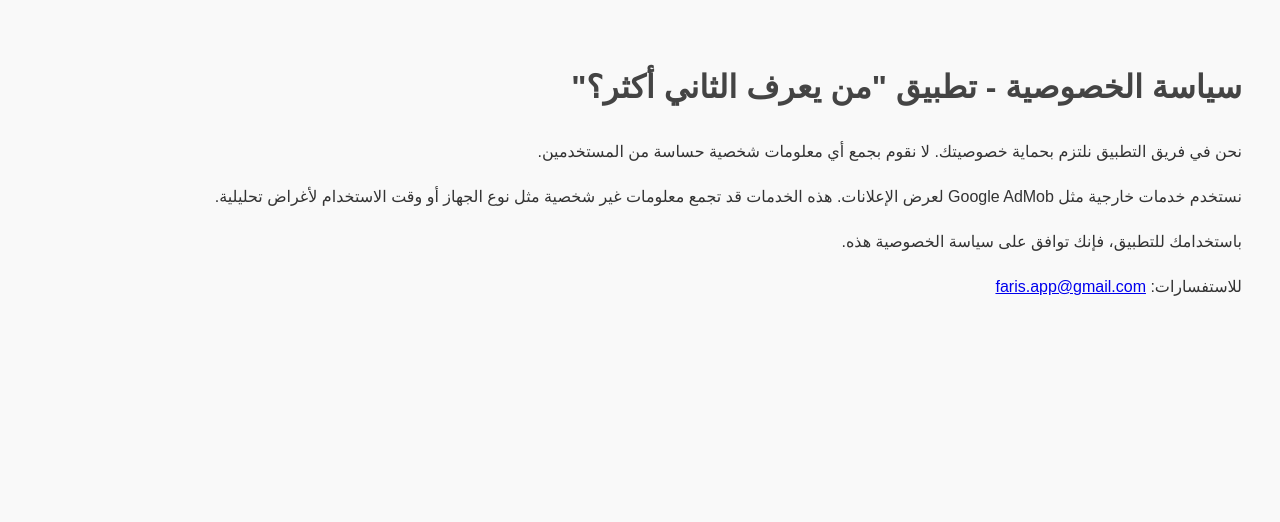
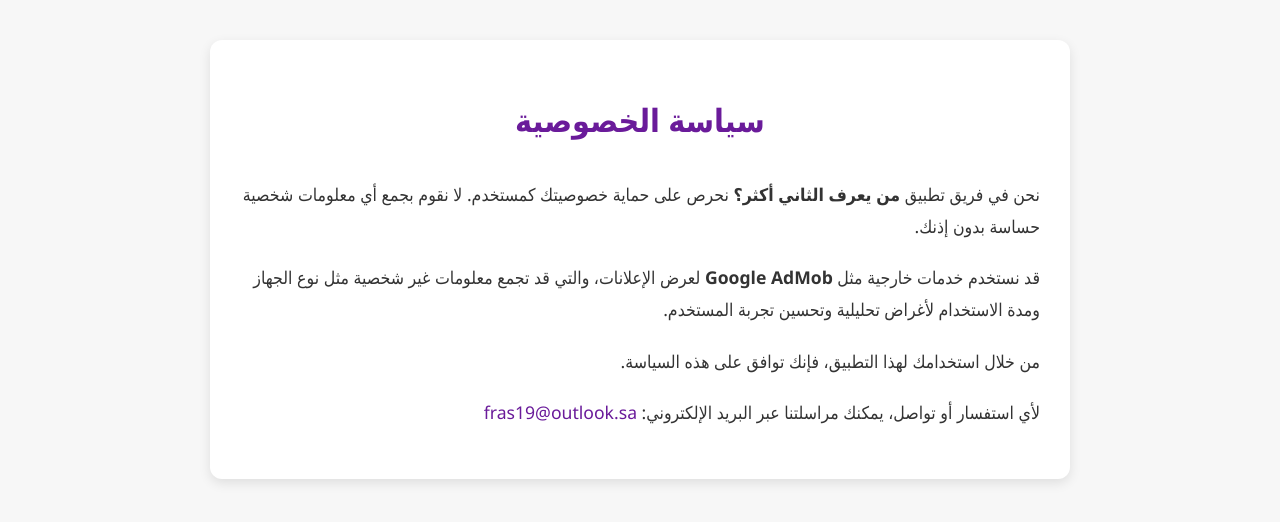
Before and after one commit to ferasdlouw/privacy-policy, a plain HTML site: page index.html in a window 1280 px wide. Drawn offline with Linux system fonts and the light colour scheme.

Commit message:
Update index.html

```diff
--- a/index.html
+++ b/index.html
@@ -2,26 +2,77 @@
 <html lang="ar" dir="rtl">
 <head>
   <meta charset="UTF-8">
-  <title>سياسة الخصوصية</title>
+  <title>سياسة الخصوصية - من يعرف الثاني أكثر؟</title>
   <meta name="viewport" content="width=device-width, initial-scale=1.0">
   <style>
+    :root {
+      --primary: #6a1b9a;
+      --text: #333;
+      --bg: #f7f7f7;
+      --card-bg: #ffffff;
+      --link: #6a1b9a;
+    }
+
     body {
-      background-color: #f9f9f9;
-      font-family: sans-serif;
+      margin: 0;
+      background-color: var(--bg);
+      font-family: 'Segoe UI', Tahoma, sans-serif;
+      color: var(--text);
+      line-height: 1.8;
+    }
+
+    .container {
+      max-width: 800px;
+      margin: 40px auto;
+      background: var(--card-bg);
       padding: 30px;
-      line-height: 1.8;
-      color: #333;
+      border-radius: 12px;
+      box-shadow: 0 4px 12px rgba(0, 0, 0, 0.1);
     }
+
     h1 {
-      color: #444;
+      text-align: center;
+      color: var(--primary);
+      margin-bottom: 30px;
+    }
+
+    p {
+      margin-bottom: 20px;
+      font-size: 1.1rem;
+    }
+
+    a {
+      color: var(--link);
+      text-decoration: none;
+    }
+
+    a:hover {
+      text-decoration: underline;
+    }
+
+    @media (max-width: 600px) {
+      .container {
+        margin: 20px;
+        padding: 20px;
+      }
+
+      h1 {
+        font-size: 1.5rem;
+      }
+
+      p {
+        font-size: 1rem;
+      }
     }
   </style>
 </head>
 <body>
-  <h1>سياسة الخصوصية - تطبيق "من يعرف الثاني أكثر؟"</h1>
-  <p>نحن في فريق التطبيق نلتزم بحماية خصوصيتك. لا نقوم بجمع أي معلومات شخصية حساسة من المستخدمين.</p>
-  <p>نستخدم خدمات خارجية مثل Google AdMob لعرض الإعلانات. هذه الخدمات قد تجمع معلومات غير شخصية مثل نوع الجهاز أو وقت الاستخدام لأغراض تحليلية.</p>
-  <p>باستخدامك للتطبيق، فإنك توافق على سياسة الخصوصية هذه.</p>
-  <p>للاستفسارات: <a href="mailto:faris.app@gmail.com">faris.app@gmail.com</a></p>
+  <div class="container">
+    <h1>سياسة الخصوصية</h1>
+    <p>نحن في فريق تطبيق <strong>من يعرف الثاني أكثر؟</strong> نحرص على حماية خصوصيتك كمستخدم. لا نقوم بجمع أي معلومات شخصية حساسة بدون إذنك.</p>
+    <p>قد نستخدم خدمات خارجية مثل <strong>Google AdMob</strong> لعرض الإعلانات، والتي قد تجمع معلومات غير شخصية مثل نوع الجهاز ومدة الاستخدام لأغراض تحليلية وتحسين تجربة المستخدم.</p>
+    <p>من خلال استخدامك لهذا التطبيق، فإنك توافق على هذه السياسة.</p>
+    <p>لأي استفسار أو تواصل، يمكنك مراسلتنا عبر البريد الإلكتروني: <a href="mailto:fras19@outlook.sa">fras19@outlook.sa</a></p>
+  </div>
 </body>
 </html>
```
